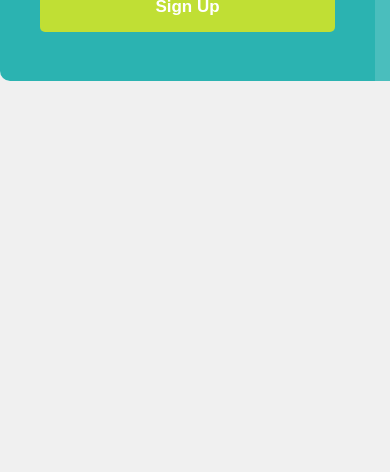
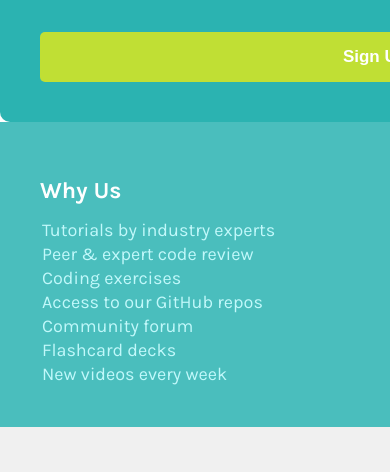
Before and after one commit to NarminGale/FrontendMaster, a plain HTML site: page single-price-grid-component-master/index.html in a window 390 px wide. Shown: the part 497-969 px from the top of the page. Before the commit the page ends 844 px from the top, so only its background shows below. Drawn offline with Linux system fonts and the light colour scheme; files that its build step writes are made by us from their sources.

Commit message:
Adding mobileDesign.css file to index.html file

```diff
--- a/single-price-grid-component-master/index.html
+++ b/single-price-grid-component-master/index.html
@@ -14,7 +14,8 @@
 
     <title>Frontend Mentor | Single Price Grid Component</title>
 
-    <link rel="stylesheet" href="style.css" />
+    <link rel="stylesheet" href="./css/style.css" />
+    <link rel="stylesheet" href="./css/mobileDesign.css" />
   </head>
   <body>
     <div class="container">
```
